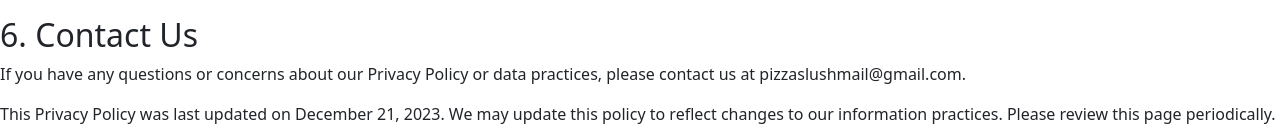
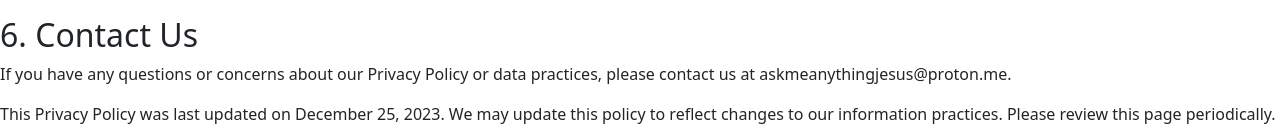
Before and after one commit to ThundroD/askjesus, a React (Create React App) app: page /privacy-policy in a window 1280 px wide. Shown: the part 1190-1329 px from the top of the page. Built offline with nearby package versions, Linux system fonts and the light colour scheme.

Commit message:
Terms and Conditions

```diff
--- a/src/pages/PrivacyPolicyPage.js
+++ b/src/pages/PrivacyPolicyPage.js
@@ -68,11 +68,11 @@ function PrivacyPolicyPage() {
       <h2>6. Contact Us</h2>
 
       <p>
-        If you have any questions or concerns about our Privacy Policy or data practices, please contact us at pizzaslushmail@gmail.com.
+        If you have any questions or concerns about our Privacy Policy or data practices, please contact us at askmeanythingjesus@proton.me.
       </p>
 
       <p>
-        This Privacy Policy was last updated on December 21, 2023. We may update this policy to reflect changes to our information practices. Please review this page periodically.
+        This Privacy Policy was last updated on December 25, 2023. We may update this policy to reflect changes to our information practices. Please review this page periodically.
       </p>
     </div>
   );
--- a/src/pages/TermsAndConditionsPage.js
+++ b/src/pages/TermsAndConditionsPage.js
@@ -38,7 +38,7 @@ const TermsAndConditionsPage = () => {
 
       <h2>6. Contact Us</h2>
       <p>
-        If you have any questions or concerns about these Terms and Conditions, please contact us at pizzaslushmail@gmail.com.
+        If you have any questions or concerns about these Terms and Conditions, please contact us at askmeanythingjesus@proton.me.
       </p>
     </div>
   );
```
